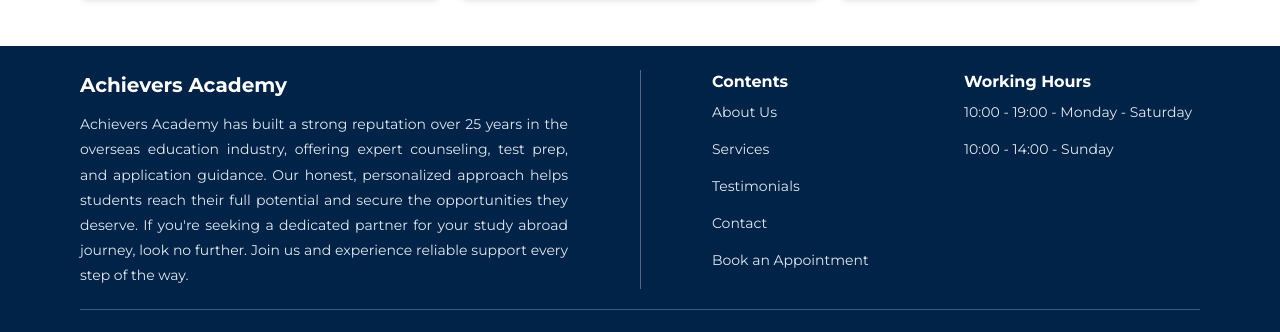
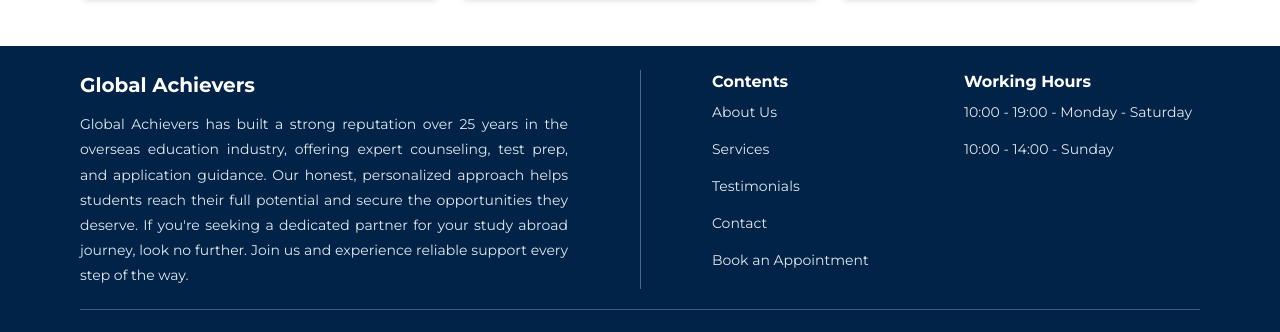
Before and after one commit to Shreyanshp-3/AchieversApp, a React (Create React App) app: page /testprep in a window 1280 px wide. Shown: the part 919-1251 px from the top of the page. Built offline with nearby package versions, Linux system fonts and the light colour scheme.

Commit message:
spelling change

```diff
--- a/src/components/Aboutus/Aboutus.jsx
+++ b/src/components/Aboutus/Aboutus.jsx
@@ -64,7 +64,7 @@ export default function AboutUs() {
                         Welcome To Our Institute
                     </Heading>
                     <Text fontSize="md" color="gray.700" mb={6} textAlign="justify">
-                        In the dense overseas education industry, Achievers Academy stands tall with a formidable reputation, crafted over 25 years of immaculate counseling experience. An honest approach towards test prep, university shortlisting, and holistic application guidance, Achievers Academy continues in its journey of helping students realize their full potential and landing them opportunities that they truly deserve. So, your quest for a truly invested partner to guide you towards your overseas education dreams ends here.
+                        In the dense overseas education industry, Global Achievers stands tall with a formidable reputation, crafted over 25 years of immaculate counseling experience. An honest approach towards test prep, university shortlisting, and holistic application guidance, Global Achievers continues in its journey of helping students realize their full potential and landing them opportunities that they truly deserve. So, your quest for a truly invested partner to guide you towards your overseas education dreams ends here.
                     </Text>
                     <Text fontSize="md" color="gray.700" mb={6} textAlign="justify">
                         Thoroughly individual approach, personal accountability, and consistent mentorship have earned us tremendous credibility in the industry. Join us and experience reliable support every step of the way.
--- a/src/components/Homepage/AboutSection.jsx
+++ b/src/components/Homepage/AboutSection.jsx
@@ -117,10 +117,10 @@ export default function AboutSection() {
                             lineHeight="1.6"
                             textAlign="justify"
                         >
-                            In the dense overseas education industry, Achievers Academy stands tall with a
+                            In the dense overseas education industry, Global Achievers stands tall with a
                             formidable reputation, crafted over 25 years of immaculate counselling experience.
                             An honest approach towards test prep, university shortlisting and holistic application
-                            guidance, Achievers Academy continues in its journey of helping students realize their
+                            guidance, Global Achievers continues in its journey of helping students realize their
                             full potential and landing them opportunities that they truly deserve. So, your quest
                             for a truly invested partner to guide you towards your overseas education dreams ends
                             here. Thoroughly individual approach, personal accountability and consistent hand
--- a/src/components/Homepage/Footer.jsx
+++ b/src/components/Homepage/Footer.jsx
@@ -27,7 +27,7 @@
 //                 Achiever’s Academy
 //               </Heading>
 //               <Text fontSize="sm" lineHeight="tall" color="gray.300" textAlign={{ base: "justify" }}>
-//               Achievers Academy has built a strong reputation over 25 years in the overseas education industry, offering expert counseling, test prep, and application guidance. Our honest, personalized approach helps students reach their full potential and secure the opportunities they deserve. If you're seeking a dedicated partner for your study abroad journey, look no further. Join us and experience reliable support every step of the way.
+//               Global Achievers has built a strong reputation over 25 years in the overseas education industry, offering expert counseling, test prep, and application guidance. Our honest, personalized approach helps students reach their full potential and secure the opportunities they deserve. If you're seeking a dedicated partner for your study abroad journey, look no further. Join us and experience reliable support every step of the way.
 //               </Text>
 //             </Box>
 
@@ -98,7 +98,7 @@ const Footer = () => {
         {/* Left Section - About */}
         <Box flex="1" pr={{ md: 8 }}>
           <Text fontWeight="bold" fontSize="xl" mb={3}>
-            Achievers Academy
+            Global Achievers
           </Text>
           <Text
             fontSize="sm"
@@ -106,7 +106,7 @@ const Footer = () => {
             textAlign="justify"
             lineHeight="1.8"
           >
-            Achievers Academy has built a strong reputation over 25 years in the
+            Global Achievers has built a strong reputation over 25 years in the
             overseas education industry, offering expert counseling, test prep,
             and application guidance. Our honest, personalized approach helps
             students reach their full potential and secure the opportunities
--- a/src/components/Homepage/Testimonials.jsx
+++ b/src/components/Homepage/Testimonials.jsx
@@ -20,9 +20,9 @@ const testimonials = [
       "ISAE-SUPAERO, France",
       "University of Illinois Urbana-Champaign, USA",
     ],
-    paragraph: `“From preparing for the GRE and TOEFL to receiving offers from the world’s top universities, Mrs. Pallavi Desai has been both an exceptional mentor and teacher. With Achievers Academy, I’ve been accepted into leading MS Aerospace Engineering programs at Stanford University, Georgia Tech, Purdue University, and UIUC in the US, as well as with a full scholarship at ISAE-SUPAERO in France.
+    paragraph: `“From preparing for the GRE and TOEFL to receiving offers from the world’s top universities, Mrs. Pallavi Desai has been both an exceptional mentor and teacher. With Global Achievers, I’ve been accepted into leading MS Aerospace Engineering programs at Stanford University, Georgia Tech, Purdue University, and UIUC in the US, as well as with a full scholarship at ISAE-SUPAERO in France.
 
-Mrs. Desai brings out the best in her students, helping us build strong, well-rounded profiles, and supporting us through every step, be it test prep, applications, or visa process, and even beyond. Every dream needs direction, and Achievers Academy gives you both.”`,
+Mrs. Desai brings out the best in her students, helping us build strong, well-rounded profiles, and supporting us through every step, be it test prep, applications, or visa process, and even beyond. Every dream needs direction, and Global Achievers gives you both.”`,
   },
   {
     name: "Viraj Parmaaj",
@@ -33,7 +33,7 @@ Mrs. Desai brings out the best in her students, helping us build strong, well-ro
       "University of Maryland College Park",
       "Northeastern University",
     ],
-    paragraph: `“Achievers Academy helped me go beyond just preparing for exams like GRE and TOEFL by teaching me the ‘correct’ approach for the exam using optimal strategy, which greatly helped in the verbal section.
+    paragraph: `“Global Achievers helped me go beyond just preparing for exams like GRE and TOEFL by teaching me the ‘correct’ approach for the exam using optimal strategy, which greatly helped in the verbal section.
 They constantly enlightened me with opportunities for profile building through relevant certifications, research outreach, and collaborative projects with our academy peers, which i believe was one of the culture practices that set Achievers apart.
 The application phase was intensive, a different process and set of questions for each college but with Pallavi Ma’am’s resolute guidance and patience over multiple SOP iterations to make it perfect, I was able to present my profile effectively, making my application stand out. Even the visa counselling, often overlooked, was handled step-by-step, from bookings to mock interviews, giving me full confidence during the actual event which can be rather daunting.”`,
   },
@@ -46,7 +46,7 @@ The application phase was intensive, a different process and set of questions fo
       "Boston University",
       "George Washington University (GWU)",
       "Indiana University Bloomington (IUB)",
-    ], paragraph: `“Joining Achievers Academy in my third year of engineering was the best decision I made for my MS journey. Pallavi ma’am’s GRE and TOEFL prep sessions were detailed and personal, with individual attention and tailored resources. Alongside this, she helped me build a strong profile through domain-relevant projects and certifications. When it came to shortlisting universities, her honest, student-first advice gave me confidence. Our LORs and SOPs were not templates, they were carefully crafted to tell my story. With her help, I secured admits from USC, Boston University, GWU, and IUB, even from a tier-3 undergraduate college background.”`,
+    ], paragraph: `“Joining Global Achievers in my third year of engineering was the best decision I made for my MS journey. Pallavi ma’am’s GRE and TOEFL prep sessions were detailed and personal, with individual attention and tailored resources. Alongside this, she helped me build a strong profile through domain-relevant projects and certifications. When it came to shortlisting universities, her honest, student-first advice gave me confidence. Our LORs and SOPs were not templates, they were carefully crafted to tell my story. With her help, I secured admits from USC, Boston University, GWU, and IUB, even from a tier-3 undergraduate college background.”`,
   },
   {
     name: "Prasad Vanne",
--- a/src/components/Services/ApplicationCounseling/ApplicationCounseling.jsx
+++ b/src/components/Services/ApplicationCounseling/ApplicationCounseling.jsx
@@ -146,7 +146,7 @@ export default function AboutUs() {
                         Our Approach
                     </Heading>
                     <Text fontSize="15px" color="gray.700" lineHeight="1.8">
-                        At Achievers Academy every section is presented to the students through its objectives, expectations and strategies to be deployed to tackle the section successfully. Theoretical tips and techniques combined with demo tasks, especially for the writing and speaking sections make the lectures immersive. Students are encouraged to deliver their prompts during live lectures that allow the trainer to provide real-time feedback. Substantial practice examples, productive back and forth and timely suggestions culminate into a refined performance towards the end of a month and a half of the course duration.
+                        At Global Achievers every section is presented to the students through its objectives, expectations and strategies to be deployed to tackle the section successfully. Theoretical tips and techniques combined with demo tasks, especially for the writing and speaking sections make the lectures immersive. Students are encouraged to deliver their prompts during live lectures that allow the trainer to provide real-time feedback. Substantial practice examples, productive back and forth and timely suggestions culminate into a refined performance towards the end of a month and a half of the course duration.
                     </Text>
                 </Box> */}
             </Box >
--- a/src/components/Services/TestPrep/Tests/Gre.jsx
+++ b/src/components/Services/TestPrep/Tests/Gre.jsx
@@ -127,7 +127,7 @@ export default function AboutUs() {
                         Our Approach
                     </Heading>
                     <Text fontSize="15px" color="gray.700" lineHeight="1.8">
-                        At Achievers Academy we impart effective strategies, time-tested tips and expert inputs, all accrued over an extensive pedagogy span of 25 years. Every topic is languidly introduced through theoretical lectures without rushing into exercises directly. A set of background lectures therefore lays a tenacious foundation and a strong prep background that launches a student confidently into follow-up exercises. A huge number and variety of samples ensures an enviable exposure that helps the students navigate every topic with tremendous confidence. An excellent three step approach for quick comprehension of passages, a laser-sharp focus on keywords, connectors and fill in the blanks, and a variety of well-curated reasons to support ones stand in the AWA section are just glimpses of the expertise provided for success in the verbal section. For quantitative too, none of the topics are taken for granted. Every topic is introduced at the core level that involves brushing up of fundamentals and a good spread of examples to anchor in. Thus, the training program is one of its kind, with strong emphasis on thorough introduction of every topic involved coupled with guided application through extensive practice exercises.
+                        At Global Achievers we impart effective strategies, time-tested tips and expert inputs, all accrued over an extensive pedagogy span of 25 years. Every topic is languidly introduced through theoretical lectures without rushing into exercises directly. A set of background lectures therefore lays a tenacious foundation and a strong prep background that launches a student confidently into follow-up exercises. A huge number and variety of samples ensures an enviable exposure that helps the students navigate every topic with tremendous confidence. An excellent three step approach for quick comprehension of passages, a laser-sharp focus on keywords, connectors and fill in the blanks, and a variety of well-curated reasons to support ones stand in the AWA section are just glimpses of the expertise provided for success in the verbal section. For quantitative too, none of the topics are taken for granted. Every topic is introduced at the core level that involves brushing up of fundamentals and a good spread of examples to anchor in. Thus, the training program is one of its kind, with strong emphasis on thorough introduction of every topic involved coupled with guided application through extensive practice exercises.
                     </Text>
                 </Box>
             </Box>
--- a/src/components/Services/TestPrep/Tests/Sat.jsx
+++ b/src/components/Services/TestPrep/Tests/Sat.jsx
@@ -120,7 +120,7 @@ export default function AboutUs() {
                         Our Approach
                     </Heading>
                     <Text fontSize="15px" color="gray.700" lineHeight="1.8">
-                        At Achievers Academy, we adopt a structured and student-centered approach to SAT preparation. For the verbal section, we introduce candidates to every question variety with its accompanying tricks and techniques. Each type of question is then reinforced through extensive practice drills designed to deepen understanding and build confidence. Once students are comfortable with individual question formats, they move on to integrated practice sets that simulate real test conditions and train them to manage time and complexity.
+                        At Global Achievers, we adopt a structured and student-centered approach to SAT preparation. For the verbal section, we introduce candidates to every question variety with its accompanying tricks and techniques. Each type of question is then reinforced through extensive practice drills designed to deepen understanding and build confidence. Once students are comfortable with individual question formats, they move on to integrated practice sets that simulate real test conditions and train them to manage time and complexity.
                         For the quantitative section, although the content aligns with a student’s high school syllabus, we reintroduce every topic at the fundamental level to ensure conceptual clarity. Students are then exposed to a wide array of question banks that help sharpen their quantitative aptitude across problem types. This targeted preparation is followed by sectional and full-length timed mock test series. Each student completes at least 8 full-length tests to build stamina, pacing, and familiarity with the testing environment, ensuring they are fully equipped for test day.
                     </Text>
                 </Box>
--- a/src/components/Services/TestPrep/Tests/Tofel.jsx
+++ b/src/components/Services/TestPrep/Tests/Tofel.jsx
@@ -133,7 +133,7 @@ export default function AboutUs() {
                         Our Approach
                     </Heading>
                     <Text fontSize="15px" color="gray.700" lineHeight="1.8">
-                        At Achievers Academy every section is presented to the students through its objectives, expectations and strategies to be deployed to tackle the section successfully. Theoretical tips and techniques combined with demo tasks, especially for the writing and speaking sections make the lectures immersive. Students are encouraged to deliver their prompts during live lectures that allow the trainer to provide real-time feedback. Substantial practice examples, productive back and forth and timely suggestions culminate into a refined performance towards the end of a month and a half of the course duration.
+                        At Global Achievers every section is presented to the students through its objectives, expectations and strategies to be deployed to tackle the section successfully. Theoretical tips and techniques combined with demo tasks, especially for the writing and speaking sections make the lectures immersive. Students are encouraged to deliver their prompts during live lectures that allow the trainer to provide real-time feedback. Substantial practice examples, productive back and forth and timely suggestions culminate into a refined performance towards the end of a month and a half of the course duration.
                     </Text>
                 </Box>
             </Box>
--- a/src/components/Services/VisaCounseling/VisaCounseling.jsx
+++ b/src/components/Services/VisaCounseling/VisaCounseling.jsx
@@ -40,7 +40,7 @@ export default function AboutUs() {
                             <List spacing={4} fontSize="15px" color="gray.700">
                                 <ListItem>
                                     <Text>
-                                        Although standard guidelines have been set out on various websites for the visa application process, the process is nevertheless quite intuitive and needs to be handled with utmost reverence for the general guidelines and case-based details. At Achievers Academy, we pay healthy attention to the applicant’s overall background, including the quality of admitted university, selected domain of specialization, its scope and future applications, sponsor’s financial background, and academic details. Instead of assuming the remedial approach, we embrace the preventive approach and make sure these factors are well in-place right from the onset. Equally careful attention to the quality and authenticity of documentation, immaculate filing of documents and forms, timely booking of visa appointment dates are other factors that we do not take for granted. Three rounds of mock interviews with expert insights and proven techniques have earned us the covetous legacy of 25 years of 100% visa approvals. That is a mean feat indeed.
+                                        Although standard guidelines have been set out on various websites for the visa application process, the process is nevertheless quite intuitive and needs to be handled with utmost reverence for the general guidelines and case-based details. At Global Achievers, we pay healthy attention to the applicant’s overall background, including the quality of admitted university, selected domain of specialization, its scope and future applications, sponsor’s financial background, and academic details. Instead of assuming the remedial approach, we embrace the preventive approach and make sure these factors are well in-place right from the onset. Equally careful attention to the quality and authenticity of documentation, immaculate filing of documents and forms, timely booking of visa appointment dates are other factors that we do not take for granted. Three rounds of mock interviews with expert insights and proven techniques have earned us the covetous legacy of 25 years of 100% visa approvals. That is a mean feat indeed.
                                     </Text>
                                 </ListItem>
 
@@ -117,7 +117,7 @@ export default function AboutUs() {
                         Our Approach
                     </Heading>
                     <Text fontSize="15px" color="gray.700" lineHeight="1.8">
-                        At Achievers Academy every section is presented to the students through its objectives, expectations and strategies to be deployed to tackle the section successfully. Theoretical tips and techniques combined with demo tasks, especially for the writing and speaking sections make the lectures immersive. Students are encouraged to deliver their prompts during live lectures that allow the trainer to provide real-time feedback. Substantial practice examples, productive back and forth and timely suggestions culminate into a refined performance towards the end of a month and a half of the course duration.
+                        At Global Achievers every section is presented to the students through its objectives, expectations and strategies to be deployed to tackle the section successfully. Theoretical tips and techniques combined with demo tasks, especially for the writing and speaking sections make the lectures immersive. Students are encouraged to deliver their prompts during live lectures that allow the trainer to provide real-time feedback. Substantial practice examples, productive back and forth and timely suggestions culminate into a refined performance towards the end of a month and a half of the course duration.
                     </Text>
                 </Box> */}
             </Box >
```
